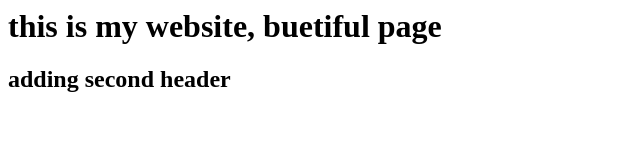
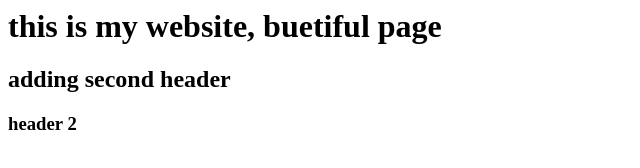
Before and after one commit to jayeshpandya/Newsgn, a plain HTML site: page index.html in a window 1280 px wide. Shown: the full height of the page, 0-640 px from the left. Drawn offline with Linux system fonts and the light colour scheme.

Commit message:
header 3 added

```diff
--- a/index.html
+++ b/index.html
@@ -2,4 +2,5 @@
 	<title>test tile</title>
 	<h1> this is my website, buetiful  page</h1>
 	<h2>adding second header</h2>
+	<h3>header 2</h3>
 </html>
```
